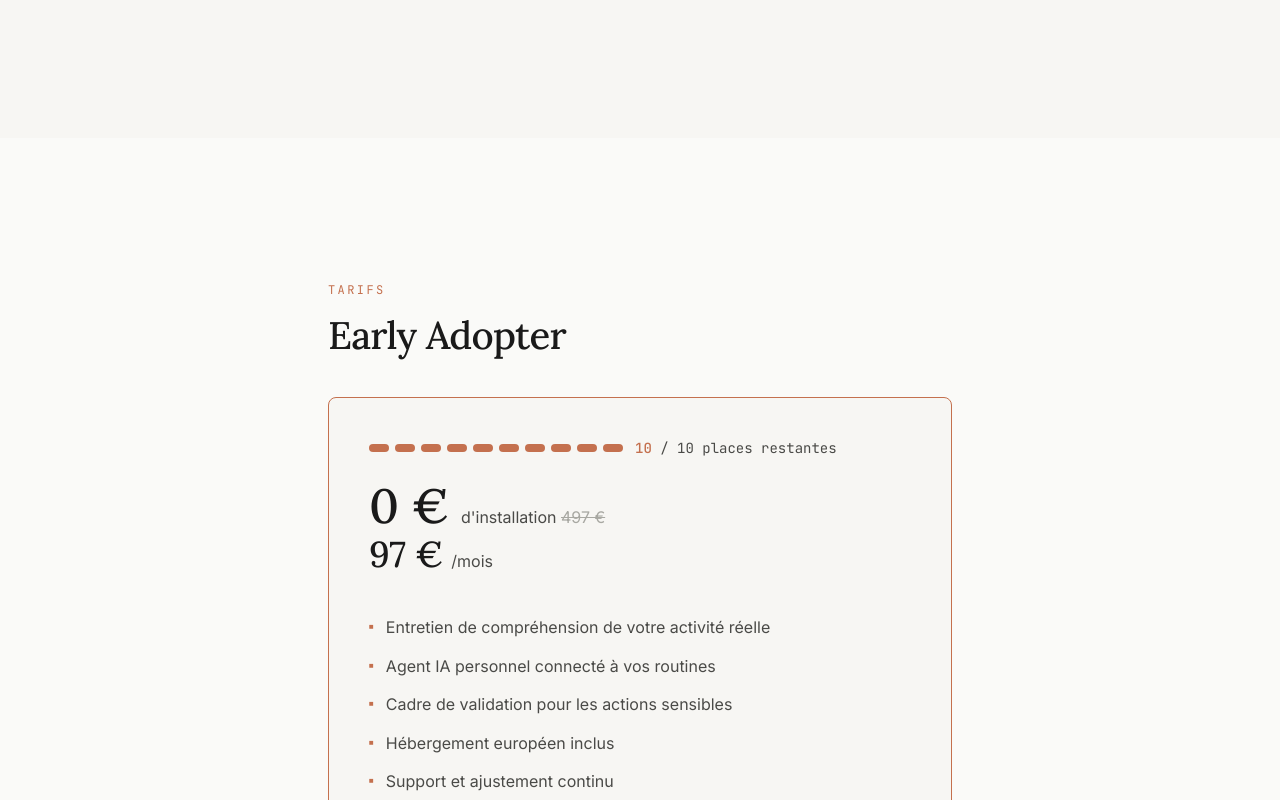
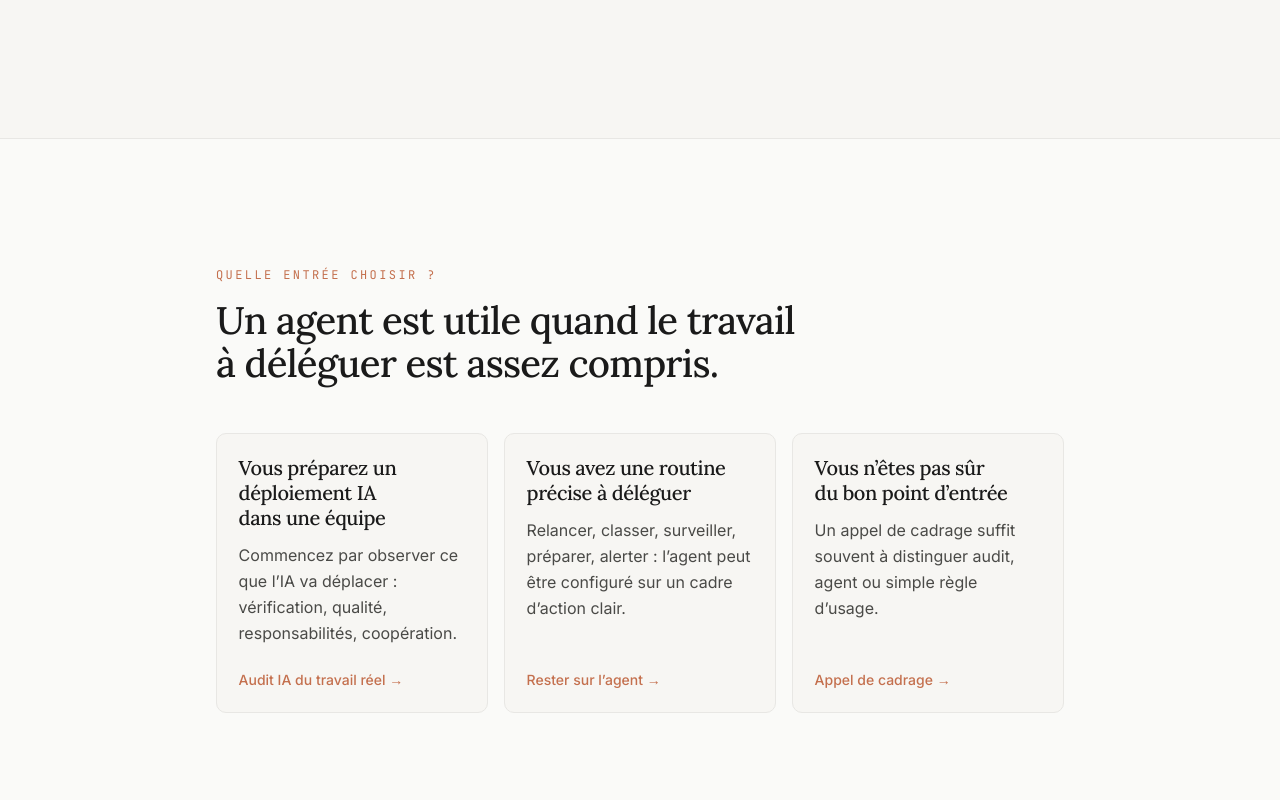
Before and after one commit to Julientalbot/agent-ergonomia, a Next.js app: page / in a window 1280 px wide. Shown: the part 5340-6140 px from the top of the page. Built offline with nearby package versions, Linux system fonts and the light colour scheme.

Commit message:
Add IA service routeur to agent landing

```diff
--- a/src/app/page.tsx
+++ b/src/app/page.tsx
@@ -528,6 +528,56 @@ export default function Home() {
         </div>
       </section>
 
+      {/* ─── ROUTEUR ─── */}
+      <section className="relative py-24 md:py-32 bg-card border-y border-border">
+        <div className="max-w-4xl mx-auto px-6">
+          <Reveal>
+            <p className="font-mono text-xs tracking-[0.2em] uppercase text-accent mb-4">
+              Quelle entrée choisir ?
+            </p>
+            <h2
+              className="font-serif font-medium leading-[1.12] tracking-tight"
+              style={{ fontSize: "clamp(1.5rem, 0.8rem + 2.5vw, 2.4rem)" }}
+            >
+              Un agent est utile quand le travail à déléguer est assez compris.
+            </h2>
+          </Reveal>
+
+          <div className="mt-12 grid md:grid-cols-3 gap-4 stagger-1">
+            {[
+              {
+                title: "Vous préparez un déploiement IA dans une équipe",
+                text: "Commencez par observer ce que l’IA va déplacer : vérification, qualité, responsabilités, coopération.",
+                cta: "Audit IA du travail réel →",
+                href: "https://www.ergonomia.re/service-ergonomique/audit-ia-travail-reel",
+              },
+              {
+                title: "Vous avez une routine précise à déléguer",
+                text: "Relancer, classer, surveiller, préparer, alerter : l’agent peut être configuré sur un cadre d’action clair.",
+                cta: "Rester sur l’agent →",
+                href: "#tarifs",
+              },
+              {
+                title: "Vous n’êtes pas sûr du bon point d’entrée",
+                text: "Un appel de cadrage suffit souvent à distinguer audit, agent ou simple règle d’usage.",
+                cta: "Appel de cadrage →",
+                href: "#booking",
+              },
+            ].map((item, i) => (
+              <Reveal key={i}>
+                <div className="capability-card flex flex-col">
+                  <h3 className="font-serif text-xl mb-3">{item.title}</h3>
+                  <p className="text-muted leading-relaxed flex-1">{item.text}</p>
+                  <a href={item.href} className="mt-6 text-sm font-medium text-accent hover:text-accent-hover transition-colors">
+                    {item.cta}
+                  </a>
+                </div>
+              </Reveal>
+            ))}
+          </div>
+        </div>
+      </section>
+
       {/* ─── PRICING ─── */}
       <section id="tarifs" className="relative py-28 md:py-36 bg-card">
         <div className="max-w-2xl mx-auto px-6">
```
